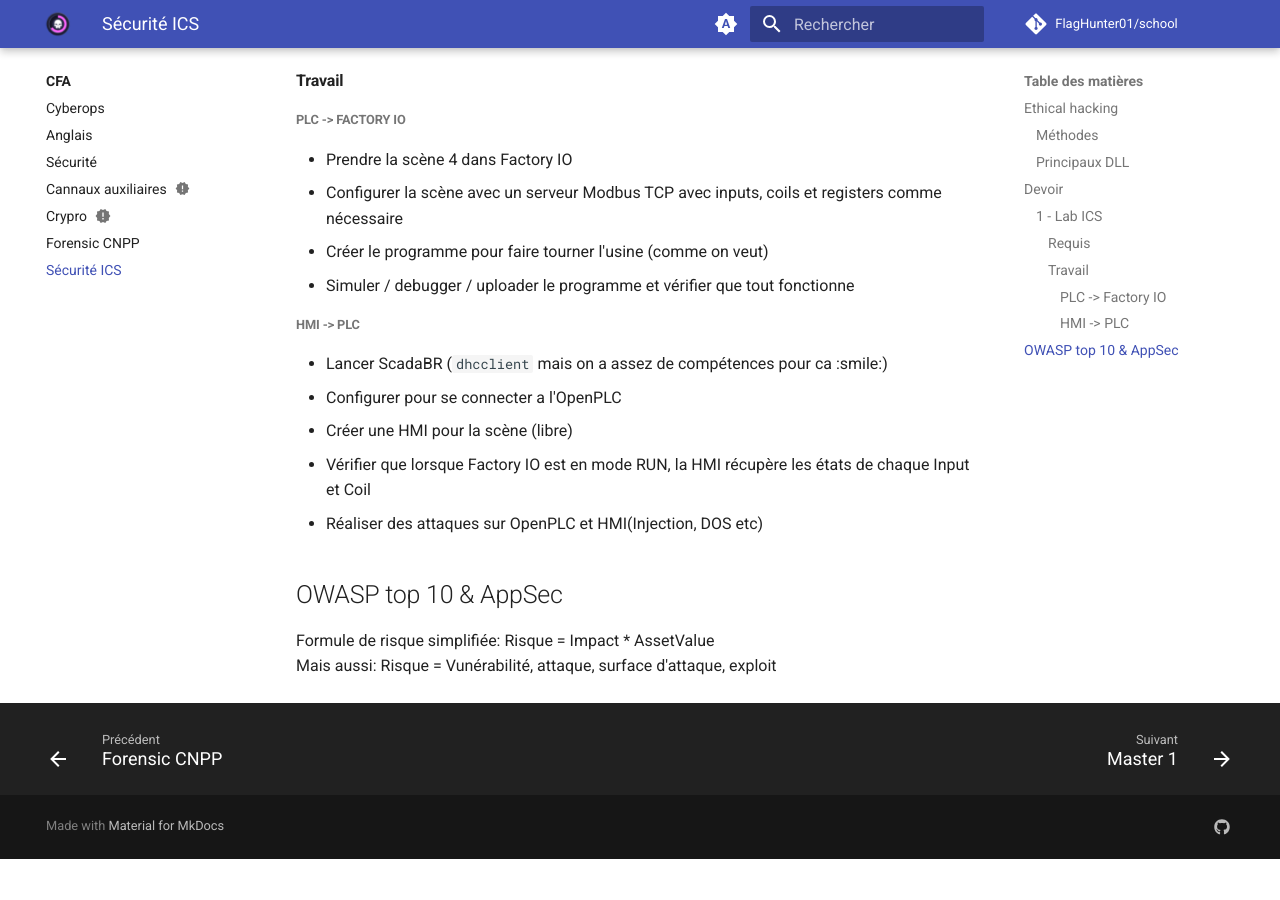
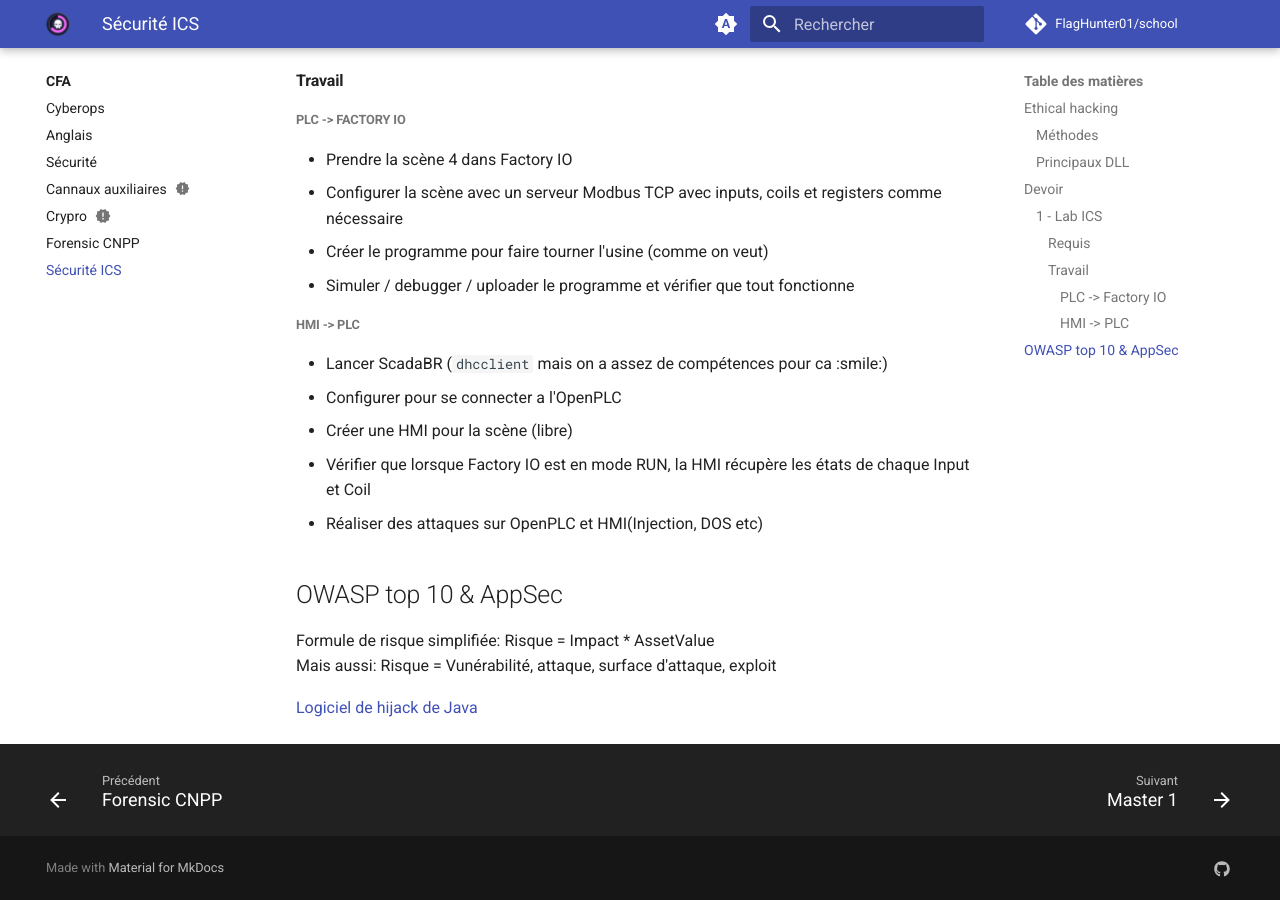
Before and after one commit to FlagHunter01/school, an MkDocs documentation site: the page built from docs/cfa/ICS/index.md, in a window 1280 px wide and 900 px high, scrolled down 2572 px. Built offline with MkDocs 1.6.1 and Material for MkDocs 9.7.7, drawn with Linux system fonts in a browser that asks for light colours; comment, search, counter and statistics services are not loaded; before the commit the page ends 3431 px from its top, so only the background shows below that.

Commit message:
Ajout de jhijack

```diff
--- a/docs/cfa/ICS/index.md
+++ b/docs/cfa/ICS/index.md
@@ -100,3 +100,5 @@
 
 Formule de risque simplifiée: Risque = Impact * AssetValue<br>
 Mais aussi: Risque = Vunérabilité, attaque, surface d'attaque, exploit
+
+[Logiciel de hijack de Java](https://github.com/yehgdotnet/JHijack)
```
